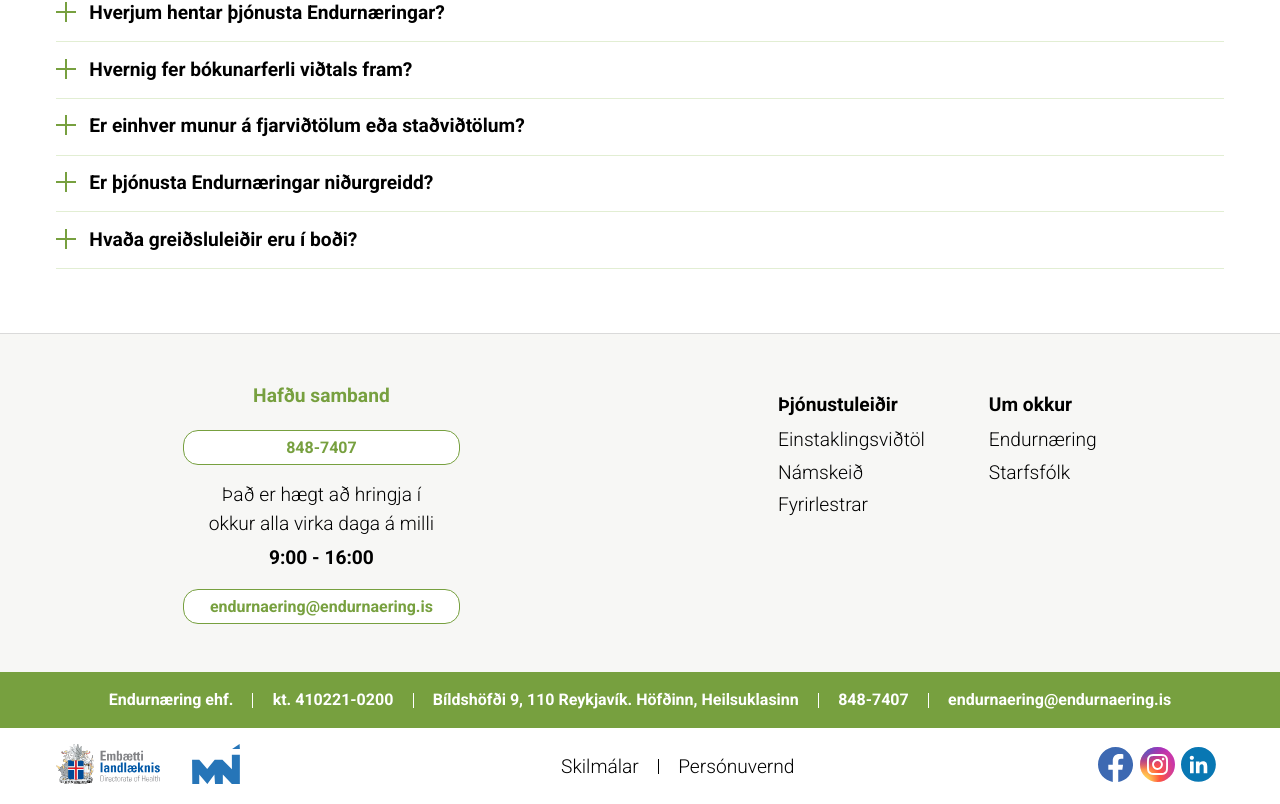
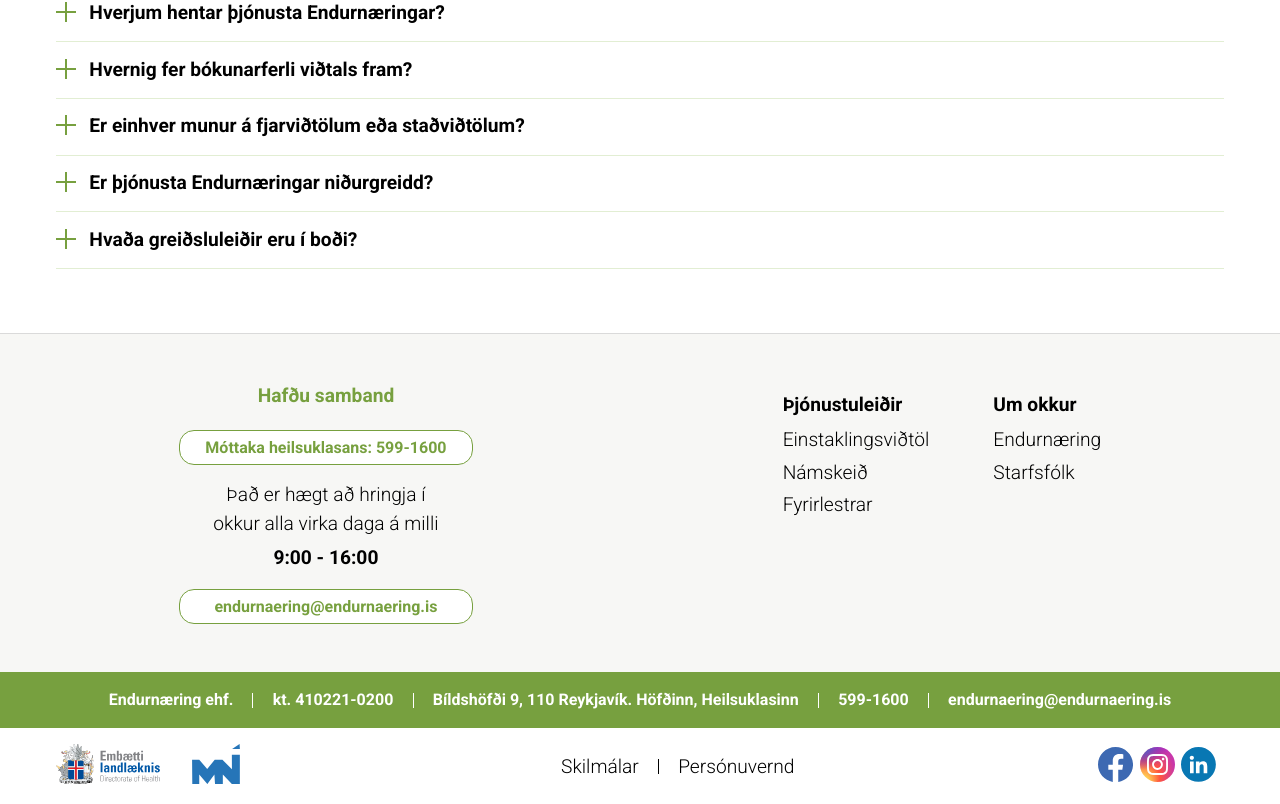
Before and after one commit to Oli-Ingi/Endurnaering, a Next.js app: page / in a window 1280 px wide. Shown: the part 4882-5686 px from the top of the page. Built offline with nearby package versions, Linux system fonts and the light colour scheme.

Commit message:
breyta síma

```diff
--- a/content/is.json
+++ b/content/is.json
@@ -3,5 +3,8 @@
     "AttendInterviewBtn": "Mæta í viðtal",
     "hero.ArticleHeader": "Upplifðu frelsi.",
     "hero.ArticlesubHeader": "Njóttu þess að borða",
-    "hero.ArticleContent": "Ný heildræn nálgun bla."
+    "hero.ArticleContent": "Ný heildræn nálgun bla.",
+    "tel": "5991600",
+    "heiddis-tel": "8487407",
+    "heiddis-tel-lined": "848-7407"
 }
--- a/domain/Footer/Footer-is.tsx
+++ b/domain/Footer/Footer-is.tsx
@@ -32,8 +32,8 @@ const nav = [
 const contact = {
     title: "Hafðu samband",
     tel: {
-        caption: "848-7407",
-        link: "tel:8487407"
+        caption: "Móttaka heilsuklasans: 599-1600",
+        link: "tel:5991600"
     },
     hours: {
         desc: "Það er hægt að hringja í okkur alla virka daga á milli",
@@ -46,7 +46,7 @@ const orgInfo = [
     { caption: "Endurnæring ehf."},
     { caption: "kt. 410221-0200" },
     { caption: "Bíldshöfði 9, 110 Reykjavík. Höfðinn, Heilsuklasinn" },
-    { caption: "848-7407" },
+    { caption: "599-1600" },
     { caption: "endurnaering@endurnaering.is" },
 ]
 
```
Also changed, not shown: 1 other file (tests, documents, lock files or other folders).
